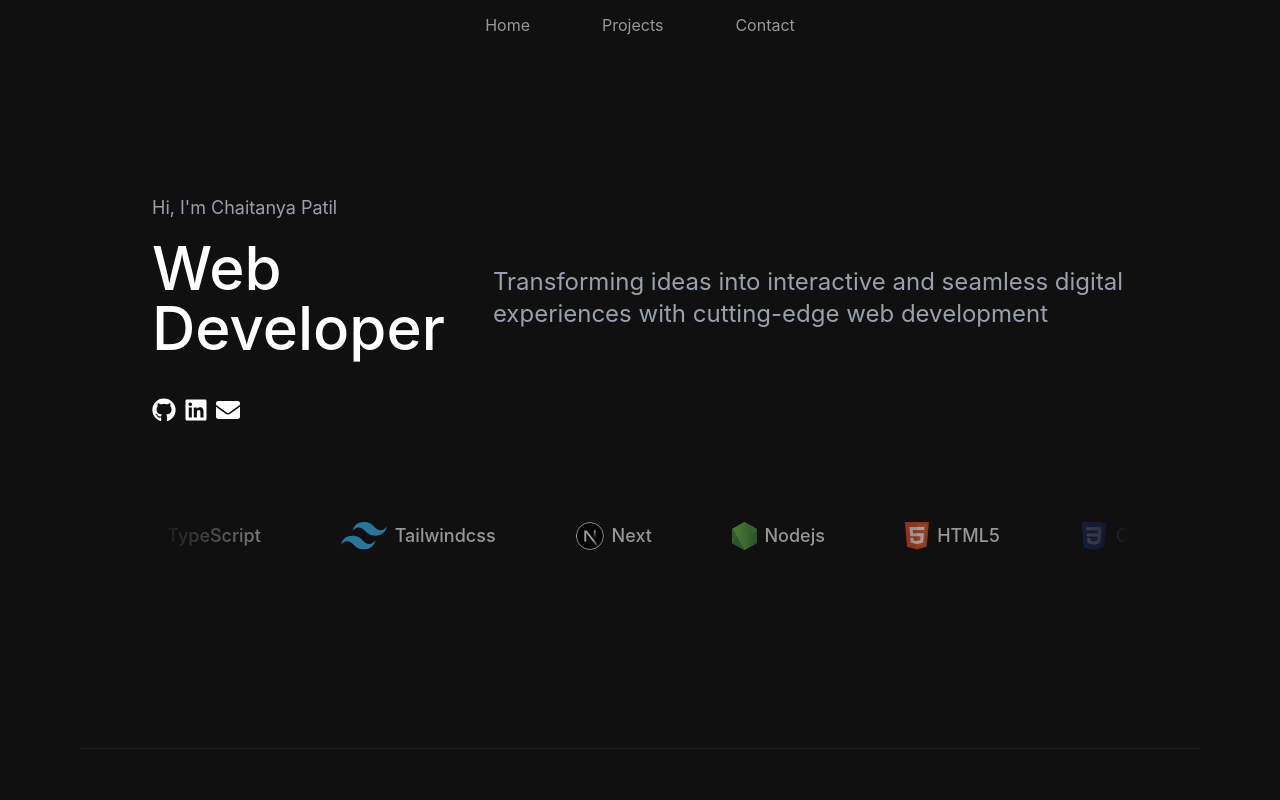
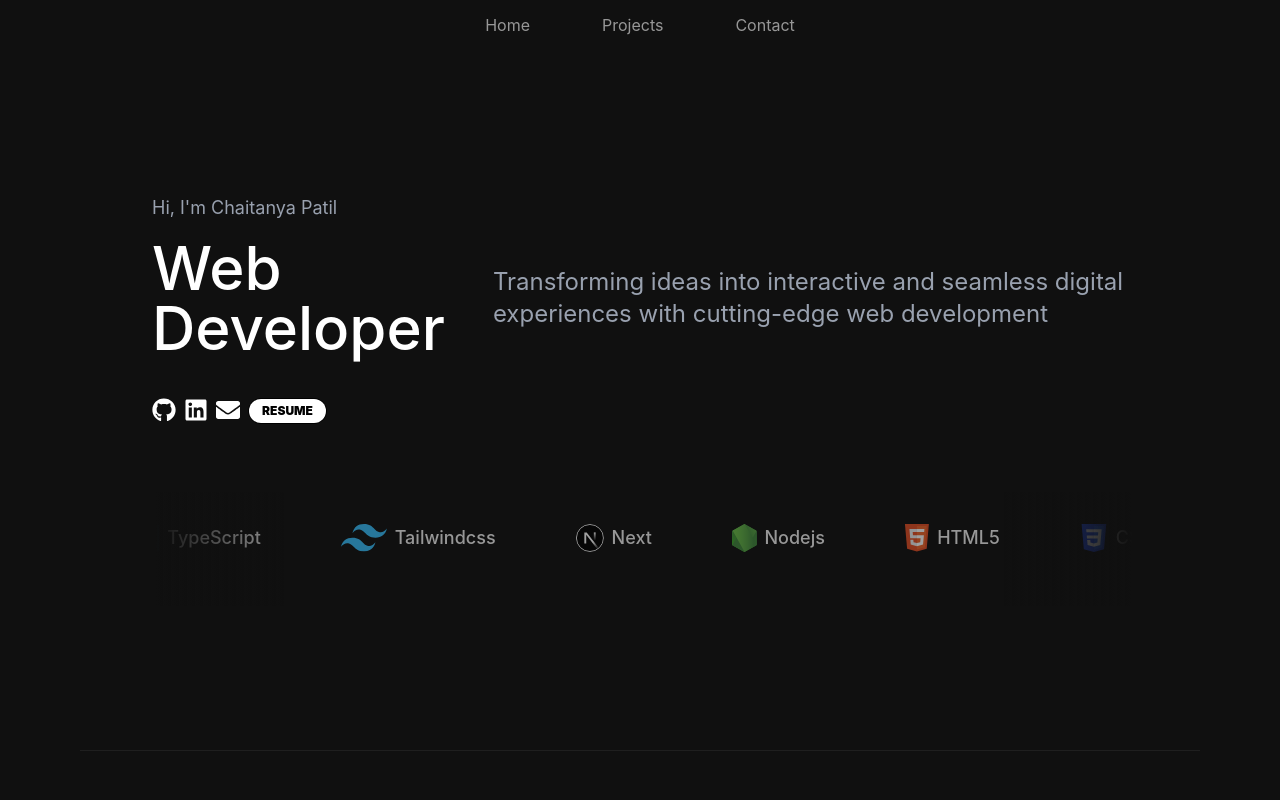
Before and after one commit to Chaitanyapatil17/portfolio, a React (Vite) app: page / in a window 1280 px wide. Shown: the top 800 px of the page. Built offline with nearby package versions, Linux system fonts and the light colour scheme.

Commit message:
Resume button added.

```diff
--- /dev/null
+++ b/src/components/Button.jsx
@@ -0,0 +1,27 @@
+import React from 'react';
+
+const Button53 = ({ text = 'RESUME', href = 'https://drive.google.com/drive/u/1/folders/1uT6Z1HygpRxnV9IrSdYeRZ8MC5pQTMjZ' }) => (
+  <a
+    href={href}
+    target="_blank"
+    rel="noopener noreferrer"
+    className="relative inline-block border border-black rounded-full px-2 py-1 text-xs font-black uppercase overflow-hidden group bg-black text-white"
+  >
+    <div className="absolute inset-0 bg-white text-black grid place-content-center transition-transform duration-200 ease-[cubic-bezier(0.87,0,0.13,1)] group-hover:translate-y-full">
+      {text}
+    </div>
+    <div className="relative inline-flex space-x-0.5">
+      {[...text.toUpperCase()].map((char, i) => (
+        <span
+          key={i}
+          className={`opacity-0 ${i % 2 ? 'translate-y-3' : '-translate-y-3'} transition-all duration-200 ease-[cubic-bezier(0.87,0,0.13,1)] group-hover:opacity-100 group-hover:translate-y-0`}
+          style={{ transitionDelay: `${i * 80}ms` }}
+        >
+          {char}
+        </span>
+      ))}
+    </div>
+  </a>
+);
+
+export default Button53;
--- a/src/components/Hero.jsx
+++ b/src/components/Hero.jsx
@@ -2,6 +2,7 @@ import React from "react";
 import LogoWall from "../components/LogoWall";
 import { FaGithub, FaLinkedin, FaEnvelope } from "react-icons/fa";
 import FlowingSkills from "../components/FlowingSkills";
+import Button from "./Button"; // Assuming Button is the component you want to use
 
 // import LetterGlitch from "../React/LetterGlitch";
 // import LogoWall from "../components/LogoWall";
@@ -56,6 +57,7 @@ const Hero = () => {
             >
               <FaEnvelope className="text-2xl" />
             </a>
+            <Button/>
           </div>
         </div>
 
```
